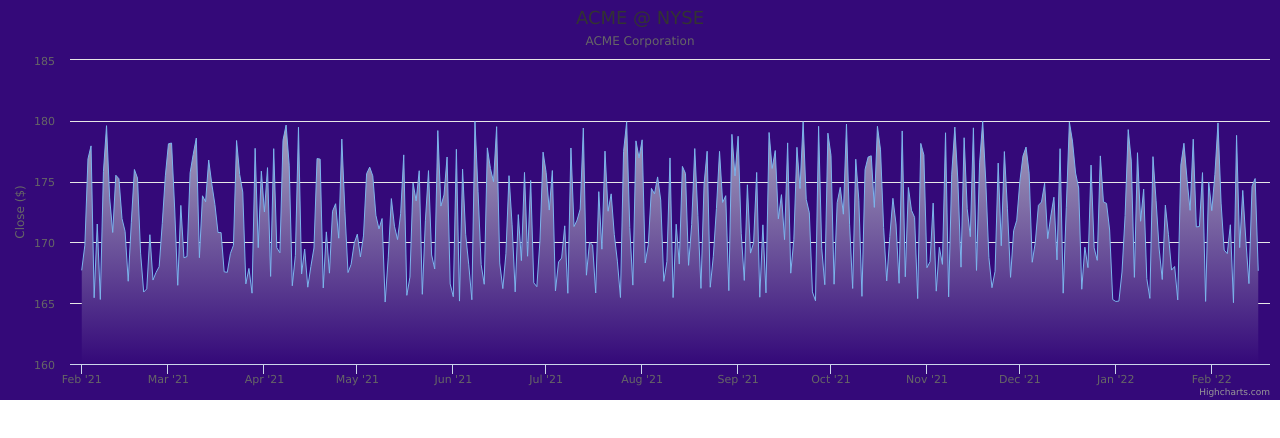
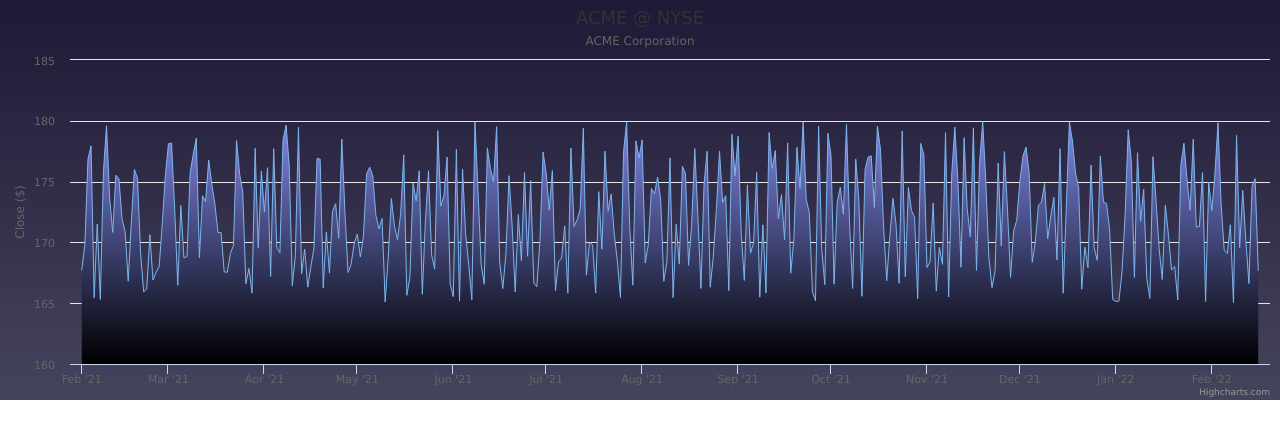
Before and after one commit to carlyrichmond/data-grid-alternatives, a React (Create React App) app: page / in a window 1280 px wide. Shown: the top 438 px of the page. Built offline with nearby package versions, Linux system fonts and the light colour scheme.

Commit message:
Chart background styling

```diff
--- a/src/components/TimeSeriesLineChart/TimeSeriesLineChart.tsx
+++ b/src/components/TimeSeriesLineChart/TimeSeriesLineChart.tsx
@@ -22,7 +22,14 @@
       chartOptions: {
         chart: {
           zoomType: 'x',
-          backgroundColor: '#340979'
+          backgroundColor:{
+            linearGradient:{
+              x1:0,
+              y1:0,
+              x2:0,
+              y2:1
+            },
+            stops:[[0,"#1f1836"],[1,"#45445d"]]}
         },
         title: {
           text: 'ACME @ NYSE'
@@ -51,8 +58,8 @@
                       y2: 1
                   },
                   stops: [
-                      [0, '#a9a5bf'],
-                      [1, '#340979']
+                      [0, '#8087E8'],
+                      [1, '(128,135,232,0)']
                   ]
               },
               marker: {
```
